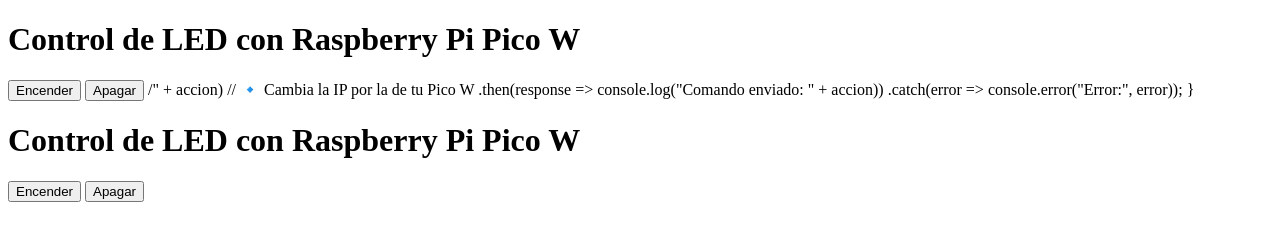
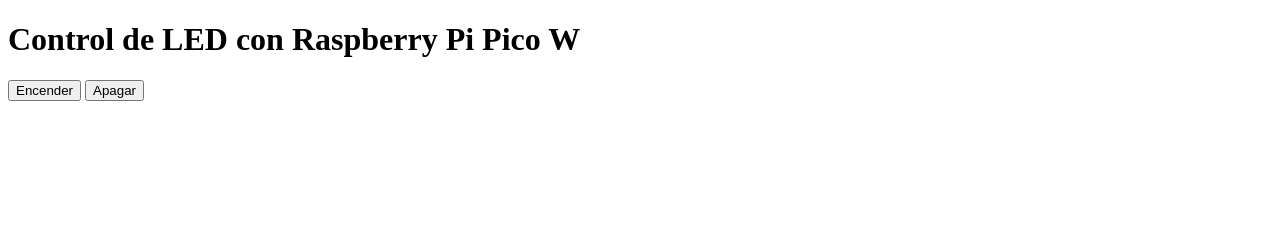
Before and after one commit to YuDiCC/comunicacion_led_con_raspberry, a plain HTML site: page index.html in a window 1280 px wide. Drawn offline with Linux system fonts and the light colour scheme.

Commit message:
Update index.html

```diff
--- a/index.html
+++ b/index.html
@@ -1,12 +1,4 @@
 <!DOCTYPE html>
-<html lang="es">
-<head>
-    <meta charset="UTF-8">
-    <meta name="viewport" content="width=device-width, initial-scale=1.0">
-    <title>Control de LED con Pico W</title>
-    <script>
-        function controlarLed(accion) {
-            fetch("http://<!DOCTYPE html>
 <html lang="es">
 <head>
     <meta charset="UTF-8">
@@ -26,15 +18,3 @@
     <button onclick="controlarLed('off')">Apagar</button>
 </body>
 </html>
-/" + accion)  // 🔹 Cambia la IP por la de tu Pico W
-                .then(response => console.log("Comando enviado: " + accion))
-                .catch(error => console.error("Error:", error));
-        }
-    </script>
-</head>
-<body>
-    <h1>Control de LED con Raspberry Pi Pico W</h1>
-    <button onclick="controlarLed('on')">Encender</button>
-    <button onclick="controlarLed('off')">Apagar</button>
-</body>
-</html>
```
